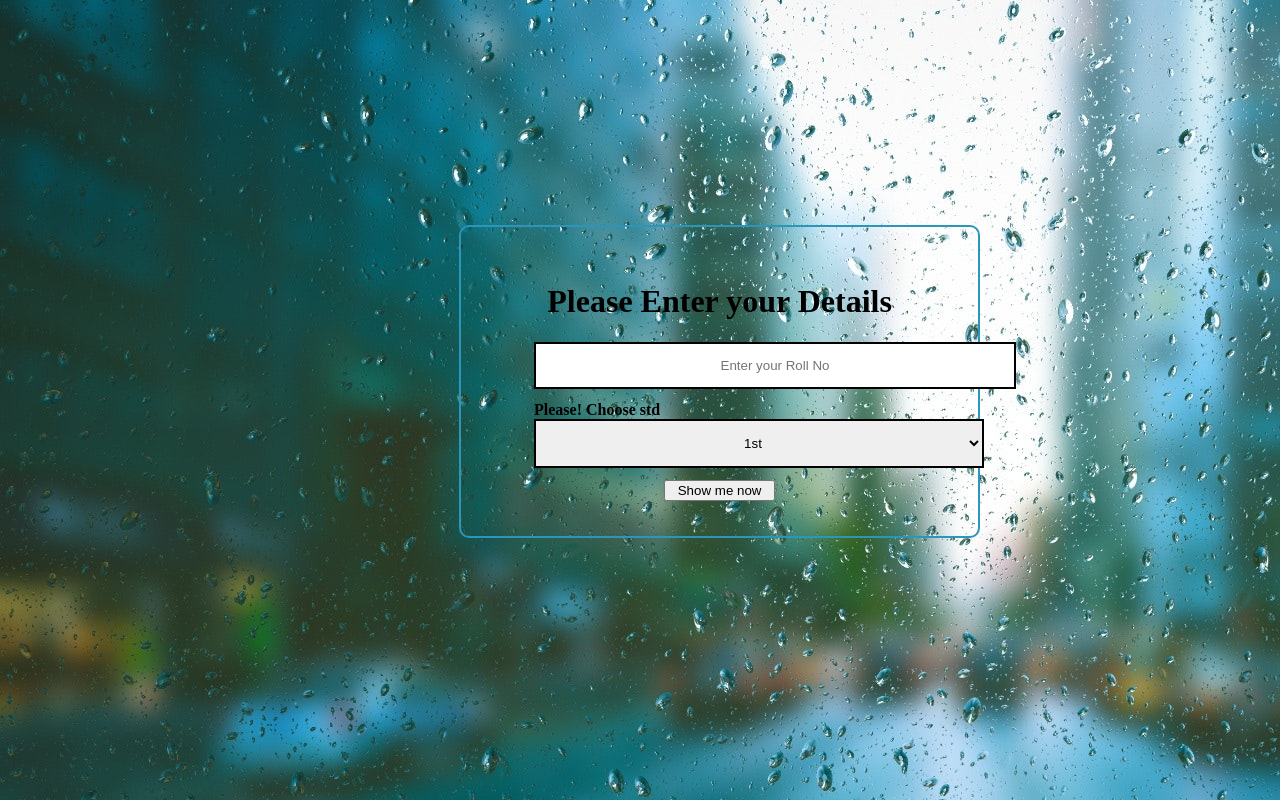
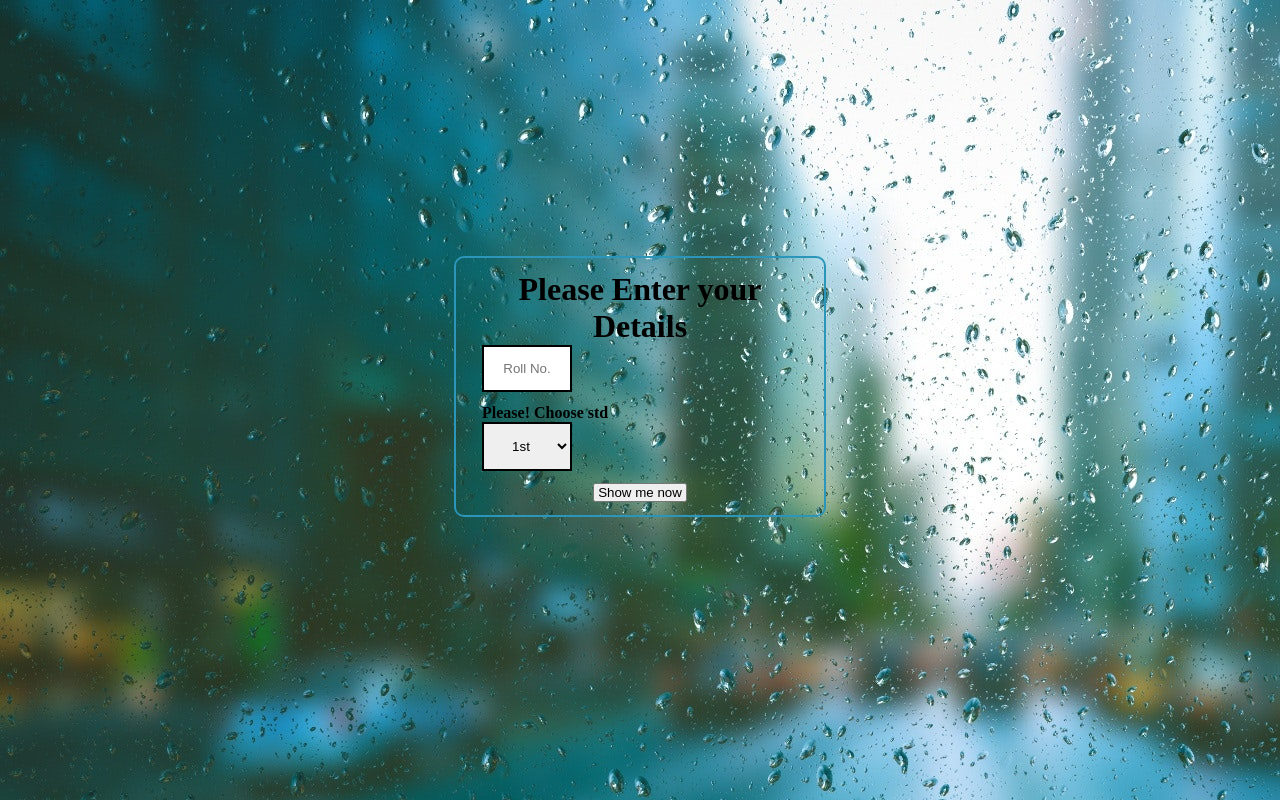
Before and after one commit to TeamForMiniProject/Let-s-Practice, a PHP site: page /Studentlogin.html in a window 1280 px wide. Run offline with PHP 8.4, Linux system fonts and the light colour scheme.

Commit message:
responsiveness done in studentLogin Page

```diff
--- a/Studentlogin.html
+++ b/Studentlogin.html
@@ -20,7 +20,7 @@
         <h1>Please Enter your Details</h1>
         <form action="" method="post">
             <div class="form-group">
-                <input type="text" name="" id="" placeholder="Enter your Roll No">
+                <input type="text" name="" id="" placeholder="Roll No.">
             </div>
             <td> <b> Please! Choose std</b></td>
             <div class="form-group1">
--- a/css/Studentlogin.css
+++ b/css/Studentlogin.css
@@ -1,3 +1,8 @@
+*{
+    padding: 0%;
+    margin: 0%;
+    box-sizing: border-box;
+}
 body{
     margin:0px;
     padding:0px;
@@ -5,8 +10,8 @@ body{
 }
 .container{
     border: 2px solid #2b95ba;;
-margin: 225px 459px;
-padding: 35px 73px;
+    margin:20% auto;
+    padding: 1% 2%;
     border-radius: 10px;
     width: 29%;
     cursor: pointer;
@@ -16,9 +21,12 @@ cursor: pointer;
     text-align: center;
     display: block;
     padding: 14px;
-width: 450px;
+    width: 90px;
     margin-bottom: 12px;
     border: 2px solid black;
+ }
+ .form-group{
+     width: 90%;
  }
 
  .container h1{
@@ -32,3 +40,21 @@ border: 2px solid black;
  .container.btn:hover{
         color:peru;
  }
+ @media(max-width:950px){
+    .container{
+        border: 2px solid #2b95ba;;
+        margin:20% auto;
+        padding: 1% 2%;
+        border-radius: 10px;
+        width: 70%;
+        cursor: pointer;
+    }
+
+ }
+ @media(max-width:800px){
+    .container{
+
+        width: 30% auto;
+
+     }
+ }
```
Lines whose indentation alone changed are shown as unchanged.
